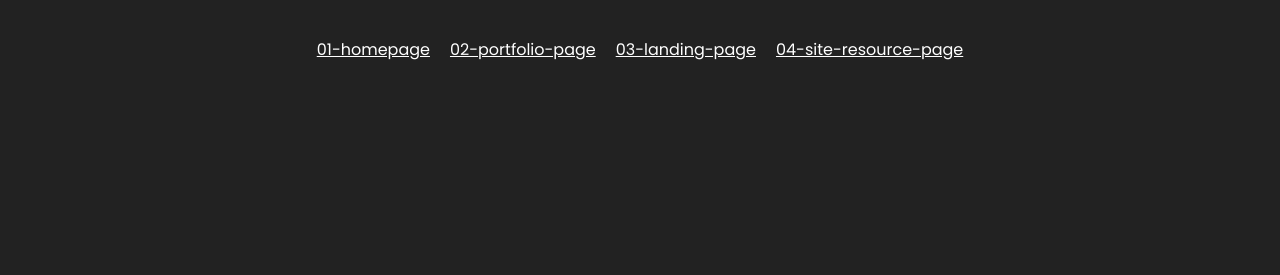
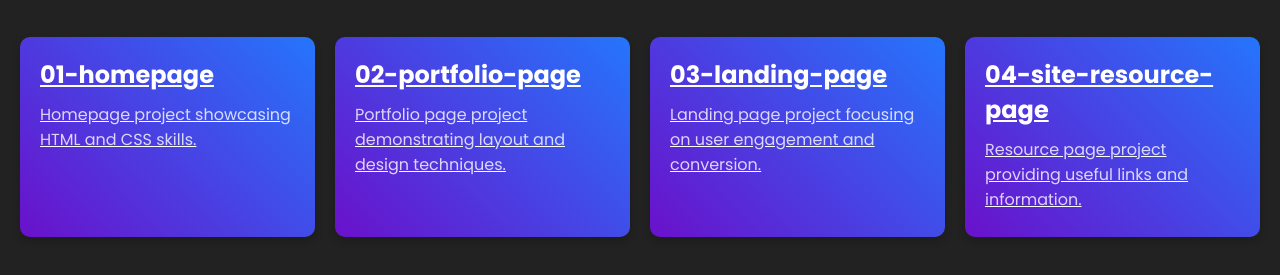
Before and after one commit to hafizurrahaman0/WebMiniProjects, a website: page index.html in a window 1280 px wide. Shown: the part 71-346 px from the top of the page. Drawn offline with Linux system fonts and the light colour scheme.

Commit message:
added card instead of plain links, Inside there is a level 2 heading and short paragraph of the project

```diff
--- a/index.html
+++ b/index.html
@@ -13,10 +13,22 @@
     </header>
 
     <main>
-        <a class="card" href="./01-homepage/index.html" target="_blank">01-homepage</a>
-        <a href="./02-portfolio-page/index.html" class="card" target="_blank">02-portfolio-page</a>
-        <a href="./03-landing-page/index.html" class="card" target="_blank">03-landing-page</a>
-        <a href="./04-site-resource-page/index.html" class="card" target="_blank">04-site-resource-page</a>
+        <a class="card" href="./01-homepage/index.html" target="_blank">
+            <h2>01-homepage</h2>
+            <p>Homepage project showcasing HTML and CSS skills.</p>
+        </a>
+        <a href="./02-portfolio-page/index.html" class="card" target="_blank">
+            <h2>02-portfolio-page</h2>
+            <p>Portfolio page project demonstrating layout and design techniques.</p>
+        </a>
+        <a href="./03-landing-page/index.html" class="card" target="_blank">
+            <h2>03-landing-page</h2>
+            <p>Landing page project focusing on user engagement and conversion.</p>
+        </a>
+        <a href="./04-site-resource-page/index.html" class="card" target="_blank">
+            <h2>04-site-resource-page</h2>
+            <p>Resource page project providing useful links and information.</p>
+        </a>
     </main>
 
 </body>
--- a/src/styles.scss
+++ b/src/styles.scss
@@ -49,6 +49,29 @@ main {
     }
 }
 
+.card {
+    background: $bg-gradient;
+    border-radius: 10px;
+    padding: 20px;
+    width: 300px;
+    min-height: 200px;
+    box-shadow: 0 4px 8px rgba(0, 0, 0, 0.2);
+    transition: transform 0.3s ease;
+
+    &:hover {
+        transform: translateY(-10px);
+    }
+
+    h2 {
+        color: $color;
+        margin-bottom: 10px;
+    }
+
+    p {
+        color: rgba(255, 255, 255, 0.8);
+    }
+}
+
 // Media Queries
 @media screen and (max-width: 768px) {
     header {
@@ -56,7 +79,7 @@ main {
     }
 
     main {
-        @include display-flex(flex-start, flex-start, column, 20px);
+        @include display-flex(flex-start, center, column, 20px);
         padding: 20px 10px;
     }
 }
```
Also changed, not shown: build/styles.css, 1 other file.
